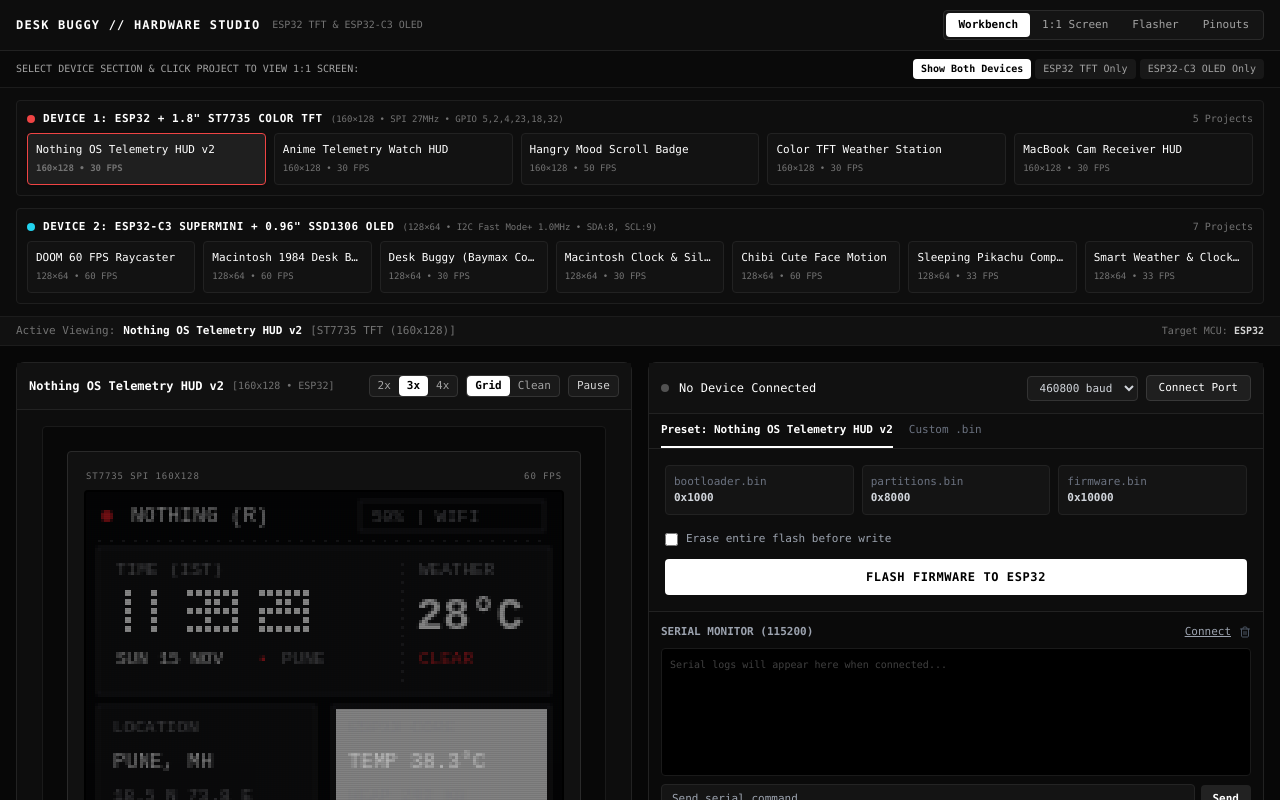
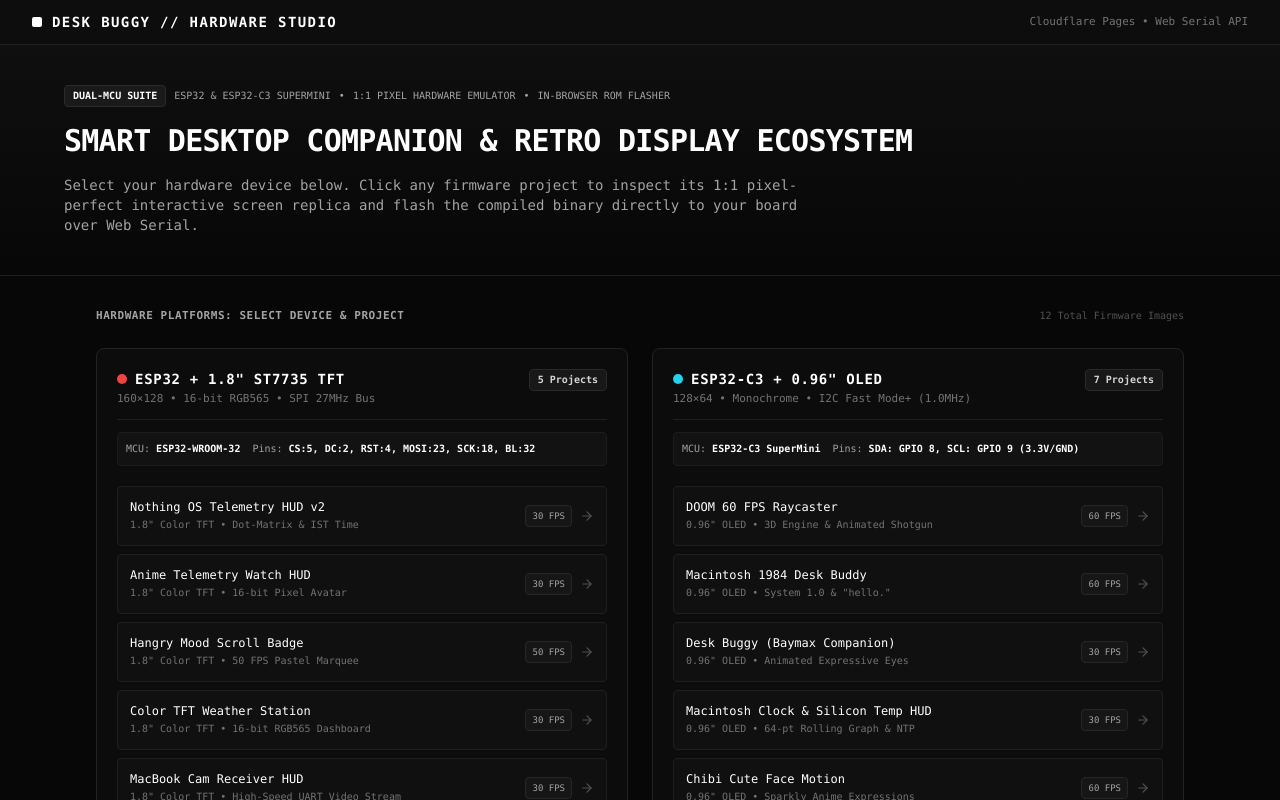
Before and after one commit to joyboy-pega/desk-buggy, a Next.js app in the folder web/: page / in a window 1280 px wide. Shown: the top 800 px of the page. Built offline with nearby package versions, Linux system fonts and the light colour scheme.

Commit message:
feat(web): add Hero section and 2 dedicated device boxes that reveal flasher and 1:1 simulator on click

```diff
--- a/web/src/app/page.tsx
+++ b/web/src/app/page.tsx
@@ -1,213 +1,304 @@
 'use client';
 
-import React, { useState } from 'react';
+import React, { useState, useRef } from 'react';
 import { FIRMWARE_PRESETS, FirmwarePreset } from '../lib/firmwarePresets';
 import { HardwareScreenSimulator } from '../components/HardwareScreenSimulator';
 import { WebHardwareFlasher } from '../components/WebHardwareFlasher';
 import { HardwarePinouts } from '../components/HardwarePinouts';
+import { Cpu, Zap, Monitor, ArrowRight, X, ChevronDown } from 'lucide-react';
 
 export default function HomePage() {
-  const [selectedPreset, setSelectedPreset] = useState<FirmwarePreset>(FIRMWARE_PRESETS[0]);
-  const [activeTab, setActiveTab] = useState<'studio' | 'simulator' | 'flasher' | 'pinouts'>('studio');
-  const [deviceFilter, setDeviceFilter] = useState<'both' | 'tft' | 'oled'>('both');
+  const [selectedPreset, setSelectedPreset] = useState<FirmwarePreset | null>(null);
+  const workbenchRef = useRef<HTMLDivElement | null>(null);
 
   const tftPresets = FIRMWARE_PRESETS.filter((p) => p.category === 'tft');
   const oledPresets = FIRMWARE_PRESETS.filter((p) => p.category === 'oled');
 
+  const handleSelectProject = (preset: FirmwarePreset) => {
+    setSelectedPreset(preset);
+    setTimeout(() => {
+      workbenchRef.current?.scrollIntoView({ behavior: 'smooth', block: 'start' });
+    }, 50);
+  };
+
   return (
     <main className="min-h-screen bg-[#070707] text-gray-200 font-mono text-xs flex flex-col">
-      {/* Top Header */}
-      <header className="border-b border-[#222] bg-[#0d0d0d] px-4 py-2.5 flex flex-wrap items-center justify-between gap-3">
-        <div className="flex items-center gap-3">
-          <span className="font-bold text-white tracking-widest uppercase">
+      {/* Minimal Top Header */}
+      <header className="border-b border-[#222] bg-[#0d0d0d] px-4 sm:px-8 py-3 flex items-center justify-between">
+        <div className="flex items-center gap-2.5">
+          <div className="w-2.5 h-2.5 bg-white rounded-sm" />
+          <span className="font-bold text-white tracking-widest uppercase text-sm">
             DESK BUGGY // HARDWARE STUDIO
           </span>
-          <span className="text-neutral-500 text-[10px]">
-            ESP32 TFT & ESP32-C3 OLED
+        </div>
+        <div className="text-[11px] text-neutral-500">
+          Cloudflare Pages • Web Serial API
+        </div>
+      </header>
+
+      {/* 1. HERO SECTION */}
+      <section className="border-b border-[#1f1f1f] bg-gradient-to-b from-[#0f0f0f] to-[#070707] px-4 sm:px-8 py-10">
+        <div className="max-w-6xl mx-auto flex flex-col gap-4 text-center sm:text-left">
+          <div className="flex flex-wrap items-center gap-2 justify-center sm:justify-start text-[10px] text-neutral-400">
+            <span className="px-2 py-0.5 bg-[#1a1a1a] border border-[#2b2b2b] rounded text-white font-bold">
+              DUAL-MCU SUITE
+            </span>
+            <span>ESP32 & ESP32-C3 SUPERMINI</span>
+            <span>•</span>
+            <span>1:1 PIXEL HARDWARE EMULATOR</span>
+            <span>•</span>
+            <span>IN-BROWSER ROM FLASHER</span>
+          </div>
+
+          <h1 className="text-2xl sm:text-3xl font-black text-white tracking-tight uppercase">
+            Smart Desktop Companion & Retro Display Ecosystem
+          </h1>
+
+          <p className="text-neutral-400 text-xs sm:text-sm max-w-3xl leading-relaxed">
+            Select your hardware device below. Click any firmware project to inspect its 1:1 pixel-perfect interactive screen replica and flash the compiled binary directly to your board over Web Serial.
+          </p>
+        </div>
+      </section>
+
+      {/* 2. TWO DEVICE BOXES (ESP32 TFT vs ESP32-C3 OLED) */}
+      <section className="px-4 sm:px-8 py-8 max-w-6xl mx-auto w-full flex flex-col gap-6">
+        <div className="flex items-center justify-between">
+          <span className="text-[11px] text-neutral-400 font-bold uppercase tracking-wider">
+            Hardware Platforms: Select Device & Project
+          </span>
+          <span className="text-[10px] text-neutral-600">
+            {FIRMWARE_PRESETS.length} Total Firmware Images
           </span>
         </div>
 
-        {/* View Switcher */}
-        <div className="flex items-center bg-[#141414] border border-[#2a2a2a] rounded p-0.5">
-          {[
-            { id: 'studio', label: 'Workbench' },
-            { id: 'simulator', label: '1:1 Screen' },
-            { id: 'flasher', label: 'Flasher' },
-            { id: 'pinouts', label: 'Pinouts' },
-          ].map((tab) => {
-            const active = activeTab === tab.id;
-            return (
-              <button
-                key={tab.id}
-                onClick={() => setActiveTab(tab.id as any)}
-                className={`px-3 py-1 rounded text-[11px] transition ${
-                  active
-                    ? 'bg-white text-black font-bold'
-                    : 'text-neutral-400 hover:text-white'
-                }`}
-              >
-                {tab.label}
-              </button>
-            );
-          })}
+        <div className="grid grid-cols-1 lg:grid-cols-2 gap-6 items-stretch">
+          {/* ======================================================== */}
+          {/* BOX 1: ESP32 + 1.8" ST7735 COLOR TFT                    */}
+          {/* ======================================================== */}
+          <div className="bg-[#0c0c0c] border border-[#222] rounded-lg p-5 flex flex-col justify-between hover:border-[#383838] transition">
+            <div className="flex flex-col gap-3">
+              {/* Box 1 Header */}
+              <div className="flex items-start justify-between border-b border-[#1f1f1f] pb-3">
+                <div>
+                  <div className="flex items-center gap-2">
+                    <span className="w-2.5 h-2.5 rounded-full bg-red-500 inline-block" />
+                    <h2 className="text-sm font-bold text-white uppercase tracking-wider">
+                      ESP32 + 1.8" ST7735 TFT
+                    </h2>
                   </div>
-      </header>
-
-      {/* Device Filter Pills */}
-      <div className="border-b border-[#1c1c1c] bg-[#0a0a0a] px-4 py-2 flex items-center justify-between">
-        <div className="text-[10px] text-neutral-400">
-          SELECT DEVICE SECTION & CLICK PROJECT TO VIEW 1:1 SCREEN:
+                  <p className="text-[11px] text-neutral-500 mt-0.5">
+                    160×128 • 16-bit RGB565 • SPI 27MHz Bus
+                  </p>
+                </div>
+                <span className="px-2 py-0.5 bg-[#181818] border border-[#292929] text-[10px] text-neutral-300 rounded font-bold">
+                  {tftPresets.length} Projects
+                </span>
               </div>
 
-        <div className="flex items-center gap-1 text-[10px]">
-          <button
-            onClick={() => setDeviceFilter('both')}
-            className={`px-2 py-0.5 rounded ${deviceFilter === 'both' ? 'bg-white text-black font-bold' : 'bg-[#181818] text-neutral-400'}`}
-          >
-            Show Both Devices
-          </button>
-          <button
-            onClick={() => setDeviceFilter('tft')}
-            className={`px-2 py-0.5 rounded ${deviceFilter === 'tft' ? 'bg-white text-black font-bold' : 'bg-[#181818] text-neutral-400'}`}
-          >
-            ESP32 TFT Only
-          </button>
-          <button
-            onClick={() => setDeviceFilter('oled')}
-            className={`px-2 py-0.5 rounded ${deviceFilter === 'oled' ? 'bg-white text-black font-bold' : 'bg-[#181818] text-neutral-400'}`}
-          >
-            ESP32-C3 OLED Only
-          </button>
-        </div>
+              {/* Hardware Pinout Specs */}
+              <div className="p-2 bg-[#121212] border border-[#1c1c1c] rounded text-[10px] text-neutral-400 flex flex-wrap gap-x-3 gap-y-1">
+                <span>MCU: <strong className="text-white">ESP32-WROOM-32</strong></span>
+                <span>Pins: <strong className="text-white">CS:5, DC:2, RST:4, MOSI:23, SCK:18, BL:32</strong></span>
               </div>
 
-      {/* TWO HARDWARE SECTIONS */}
-      <div className="border-b border-[#1c1c1c] bg-[#0c0c0c] px-4 py-3 flex flex-col gap-3">
-        {/* SECTION 1: ESP32 + 1.8" ST7735 COLOR TFT */}
-        {(deviceFilter === 'both' || deviceFilter === 'tft') && (
-          <div className="flex flex-col gap-1.5 p-2.5 bg-[#0e0e0e] border border-[#1e1e1e] rounded">
-            <div className="flex items-center justify-between text-[11px]">
-              <div className="flex items-center gap-2">
-                <span className="w-2 h-2 rounded-full bg-red-500 inline-block" />
-                <span className="font-bold text-white uppercase tracking-wider">
-                  DEVICE 1: ESP32 + 1.8" ST7735 COLOR TFT
-                </span>
-                <span className="text-[9px] text-neutral-500">
-                  (160×128 • SPI 27MHz • GPIO 5,2,4,23,18,32)
-                </span>
-              </div>
-              <span className="text-[10px] text-neutral-500">{tftPresets.length} Projects</span>
-            </div>
-
-            <div className="grid grid-cols-2 sm:grid-cols-3 md:grid-cols-5 gap-2">
+              {/* Project Cards List */}
+              <div className="flex flex-col gap-2 mt-2">
                 {tftPresets.map((preset) => {
-                const isSelected = selectedPreset.id === preset.id;
+                  const isSelected = selectedPreset?.id === preset.id;
                   return (
                     <button
                       key={preset.id}
-                    onClick={() => setSelectedPreset(preset)}
-                    className={`p-2 rounded border text-left text-[11px] transition ${
+                      onClick={() => handleSelectProject(preset)}
+                      className={`p-3 rounded border text-left transition flex items-center justify-between group ${
                         isSelected
-                        ? 'bg-[#1f1f1f] border-red-500 text-white shadow font-bold'
-                        : 'bg-[#121212] border-[#222] text-neutral-400 hover:text-neutral-200 hover:border-[#383838]'
+                          ? 'bg-[#181818] border-red-500 text-white font-bold'
+                          : 'bg-[#101010] border-[#1e1e1e] hover:border-[#333] text-neutral-300'
                       }`}
                     >
-                    <div className="truncate text-white font-medium">{preset.title}</div>
-                    <div className="text-[9px] text-neutral-500 mt-0.5">
-                      160×128 • {preset.fps} FPS
+                      <div className="flex flex-col gap-0.5 pr-2">
+                        <span className="text-xs text-white font-medium group-hover:text-red-400 transition">
+                          {preset.title}
+                        </span>
+                        <span className="text-[10px] text-neutral-500">
+                          {preset.subtitle}
+                        </span>
+                      </div>
+
+                      <div className="flex items-center gap-2 shrink-0">
+                        <span className="text-[9px] px-1.5 py-0.5 bg-[#161616] border border-[#262626] rounded text-neutral-400 font-mono">
+                          {preset.fps} FPS
+                        </span>
+                        <ArrowRight className={`w-3.5 h-3.5 ${isSelected ? 'text-red-400' : 'text-neutral-600 group-hover:text-white'} transition`} />
                       </div>
                     </button>
                   );
                 })}
               </div>
             </div>
-        )}
 
-        {/* SECTION 2: ESP32-C3 SUPERMINI + 0.96" SSD1306 OLED */}
-        {(deviceFilter === 'both' || deviceFilter === 'oled') && (
-          <div className="flex flex-col gap-1.5 p-2.5 bg-[#0e0e0e] border border-[#1e1e1e] rounded">
-            <div className="flex items-center justify-between text-[11px]">
+            <div className="mt-4 pt-3 border-t border-[#1a1a1a] text-[10px] text-neutral-500 flex justify-between">
+              <span>SPI Hardware Acceleration</span>
+              <span>Double-Buffered GFXcanvas16</span>
+            </div>
+          </div>
+
+          {/* ======================================================== */}
+          {/* BOX 2: ESP32-C3 SUPERMINI + 0.96" SSD1306 OLED          */}
+          {/* ======================================================== */}
+          <div className="bg-[#0c0c0c] border border-[#222] rounded-lg p-5 flex flex-col justify-between hover:border-[#383838] transition">
+            <div className="flex flex-col gap-3">
+              {/* Box 2 Header */}
+              <div className="flex items-start justify-between border-b border-[#1f1f1f] pb-3">
+                <div>
                   <div className="flex items-center gap-2">
-                <span className="w-2 h-2 rounded-full bg-cyan-400 inline-block" />
-                <span className="font-bold text-white uppercase tracking-wider">
-                  DEVICE 2: ESP32-C3 SUPERMINI + 0.96" SSD1306 OLED
-                </span>
-                <span className="text-[9px] text-neutral-500">
-                  (128×64 • I2C Fast Mode+ 1.0MHz • SDA:8, SCL:9)
+                    <span className="w-2.5 h-2.5 rounded-full bg-cyan-400 inline-block" />
+                    <h2 className="text-sm font-bold text-white uppercase tracking-wider">
+                      ESP32-C3 + 0.96" OLED
+                    </h2>
+                  </div>
+                  <p className="text-[11px] text-neutral-500 mt-0.5">
+                    128×64 • Monochrome • I2C Fast Mode+ (1.0MHz)
+                  </p>
+                </div>
+                <span className="px-2 py-0.5 bg-[#181818] border border-[#292929] text-[10px] text-neutral-300 rounded font-bold">
+                  {oledPresets.length} Projects
                 </span>
               </div>
-              <span className="text-[10px] text-neutral-500">{oledPresets.length} Projects</span>
+
+              {/* Hardware Pinout Specs */}
+              <div className="p-2 bg-[#121212] border border-[#1c1c1c] rounded text-[10px] text-neutral-400 flex flex-wrap gap-x-3 gap-y-1">
+                <span>MCU: <strong className="text-white">ESP32-C3 SuperMini</strong></span>
+                <span>Pins: <strong className="text-white">SDA: GPIO 8, SCL: GPIO 9 (3.3V/GND)</strong></span>
               </div>
 
-            <div className="grid grid-cols-2 sm:grid-cols-3 md:grid-cols-4 lg:grid-cols-7 gap-2">
+              {/* Project Cards List */}
+              <div className="flex flex-col gap-2 mt-2">
                 {oledPresets.map((preset) => {
-                const isSelected = selectedPreset.id === preset.id;
+                  const isSelected = selectedPreset?.id === preset.id;
                   return (
                     <button
                       key={preset.id}
-                    onClick={() => setSelectedPreset(preset)}
-                    className={`p-2 rounded border text-left text-[11px] transition ${
+                      onClick={() => handleSelectProject(preset)}
+                      className={`p-3 rounded border text-left transition flex items-center justify-between group ${
                         isSelected
-                        ? 'bg-[#1f1f1f] border-cyan-400 text-white shadow font-bold'
-                        : 'bg-[#121212] border-[#222] text-neutral-400 hover:text-neutral-200 hover:border-[#383838]'
+                          ? 'bg-[#181818] border-cyan-400 text-white font-bold'
+                          : 'bg-[#101010] border-[#1e1e1e] hover:border-[#333] text-neutral-300'
                       }`}
                     >
-                    <div className="truncate text-white font-medium">{preset.title}</div>
-                    <div className="text-[9px] text-neutral-500 mt-0.5">
-                      128×64 • {preset.fps} FPS
+                      <div className="flex flex-col gap-0.5 pr-2">
+                        <span className="text-xs text-white font-medium group-hover:text-cyan-300 transition">
+                          {preset.title}
+                        </span>
+                        <span className="text-[10px] text-neutral-500">
+                          {preset.subtitle}
+                        </span>
+                      </div>
+
+                      <div className="flex items-center gap-2 shrink-0">
+                        <span className="text-[9px] px-1.5 py-0.5 bg-[#161616] border border-[#262626] rounded text-neutral-400 font-mono">
+                          {preset.fps} FPS
+                        </span>
+                        <ArrowRight className={`w-3.5 h-3.5 ${isSelected ? 'text-cyan-400' : 'text-neutral-600 group-hover:text-white'} transition`} />
                       </div>
                     </button>
                   );
                 })}
               </div>
             </div>
+
+            <div className="mt-4 pt-3 border-t border-[#1a1a1a] text-[10px] text-neutral-500 flex justify-between">
+              <span>I2C 1.0 MHz Fast Mode+</span>
+              <span>Ultra-Low Power ~15mA</span>
+            </div>
+          </div>
+        </div>
+      </section>
+
+      {/* 3. WORKBENCH SECTION (REVEALED WHEN A PROJECT IS CLICKED) */}
+      <div ref={workbenchRef}>
+        {selectedPreset ? (
+          <section className="border-t border-[#222] bg-[#090909] px-4 sm:px-8 py-8">
+            <div className="max-w-6xl mx-auto flex flex-col gap-5">
+              {/* Active Project Banner */}
+              <div className="flex flex-wrap items-center justify-between p-3.5 bg-[#111] border border-[#262626] rounded-lg gap-3">
+                <div className="flex items-center gap-3">
+                  <div
+                    className="w-3 h-3 rounded-full"
+                    style={{ backgroundColor: selectedPreset.category === 'tft' ? '#ef4444' : '#06b6d4' }}
+                  />
+                  <div>
+                    <div className="flex items-center gap-2">
+                      <span className="text-[10px] text-neutral-500 uppercase tracking-widest">
+                        ACTIVE TARGET
+                      </span>
+                      <span className="text-xs font-bold text-white">
+                        {selectedPreset.title}
+                      </span>
+                    </div>
+                    <p className="text-[11px] text-neutral-400">
+                      {selectedPreset.display} • Chip: {selectedPreset.chip} • {selectedPreset.fps} FPS Target
+                    </p>
+                  </div>
+                </div>
+
+                <div className="flex items-center gap-2">
+                  <button
+                    onClick={() => {
+                      window.scrollTo({ top: 0, behavior: 'smooth' });
+                    }}
+                    className="px-2.5 py-1 bg-[#1a1a1a] hover:bg-[#252525] border border-[#333] text-neutral-300 rounded text-[11px]"
+                  >
+                    Change Project ↑
+                  </button>
+                  <button
+                    onClick={() => setSelectedPreset(null)}
+                    className="p-1 text-neutral-500 hover:text-white rounded"
+                    title="Close Workbench"
+                  >
+                    <X className="w-4 h-4" />
+                  </button>
+                </div>
+              </div>
+
+              {/* Split View: 1:1 Screen Replica on Left, Web Serial Flasher on Right */}
+              <div className="grid grid-cols-1 lg:grid-cols-2 gap-6 items-start">
+                {/* 1:1 Screen Replica Simulator */}
+                <div className="flex flex-col gap-2">
+                  <div className="text-[10px] text-neutral-500 uppercase tracking-wider font-bold">
+                    1:1 Pixel-Perfect Interactive Screen
+                  </div>
+                  <HardwareScreenSimulator preset={selectedPreset} />
+                </div>
+
+                {/* Web Serial Hardware Flasher */}
+                <div className="flex flex-col gap-2">
+                  <div className="text-[10px] text-neutral-500 uppercase tracking-wider font-bold">
+                    Web Serial Hardware Flasher & Terminal
+                  </div>
+                  <WebHardwareFlasher preset={selectedPreset} />
+                </div>
+              </div>
+
+              {/* Hardware Pinouts Matrix */}
+              <div className="mt-4">
+                <div className="text-[10px] text-neutral-500 uppercase tracking-wider font-bold mb-2">
+                  Wiring Pinout Reference for {selectedPreset.chip}
+                </div>
+                <HardwarePinouts />
+              </div>
+            </div>
+          </section>
+        ) : (
+          <div className="border-t border-[#1a1a1a] bg-[#090909] py-8 text-center text-neutral-500 text-xs">
+            ▲ Click any project in the boxes above to launch the 1:1 screen replica and firmware flasher.
+          </div>
         )}
       </div>
 
-      {/* Active Project Banner */}
-      <div className="bg-[#111] border-b border-[#1c1c1c] px-4 py-1.5 flex items-center justify-between text-[11px]">
-        <div className="flex items-center gap-2">
-          <span className="text-neutral-500">Active Viewing:</span>
-          <span className="text-white font-bold">{selectedPreset.title}</span>
-          <span className="text-neutral-500">[{selectedPreset.display}]</span>
-        </div>
-        <div className="text-neutral-500 text-[10px]">
-          Target MCU: <span className="text-neutral-300 font-bold">{selectedPreset.chip}</span>
-        </div>
-      </div>
-
-      {/* Main Interactive Workbench */}
-      <section className="flex-1 p-4 max-w-7xl mx-auto w-full">
-        {activeTab === 'studio' && (
-          <div className="grid grid-cols-1 lg:grid-cols-2 gap-4 items-start">
-            <HardwareScreenSimulator preset={selectedPreset} />
-            <WebHardwareFlasher preset={selectedPreset} />
-          </div>
-        )}
-
-        {activeTab === 'simulator' && (
-          <div className="max-w-3xl mx-auto">
-            <HardwareScreenSimulator preset={selectedPreset} />
-          </div>
-        )}
-
-        {activeTab === 'flasher' && (
-          <div className="max-w-2xl mx-auto">
-            <WebHardwareFlasher preset={selectedPreset} />
-          </div>
-        )}
-
-        {activeTab === 'pinouts' && (
-          <div className="max-w-3xl mx-auto">
-            <HardwarePinouts />
-          </div>
-        )}
-      </section>
-
       {/* Footer */}
-      <footer className="border-t border-[#1a1a1a] px-4 py-2.5 bg-[#080808] text-[10px] text-neutral-600 flex justify-between">
-        <span>Cloudflare Pages Static Export</span>
-        <span>Target: ESP32 & ESP32-C3 SuperMini</span>
+      <footer className="mt-auto border-t border-[#1a1a1a] px-4 sm:px-8 py-3 bg-[#080808] text-[10px] text-neutral-600 flex justify-between">
+        <span>Cloudflare Pages Static Deployment Ready</span>
+        <span>ESP32 (ST7735 TFT) & ESP32-C3 (SSD1306 OLED)</span>
       </footer>
     </main>
   );
```
Lines whose indentation alone changed are shown as unchanged.
